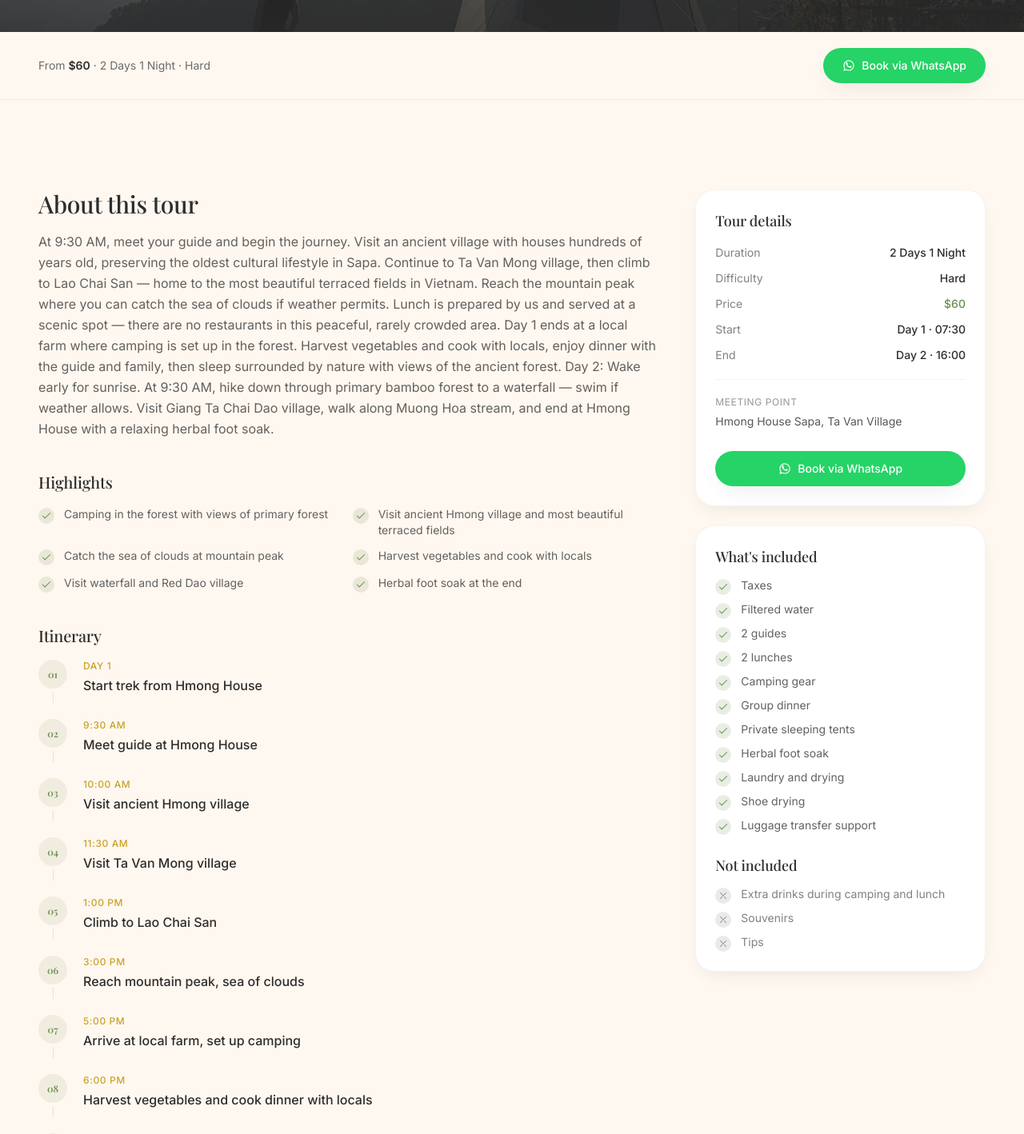
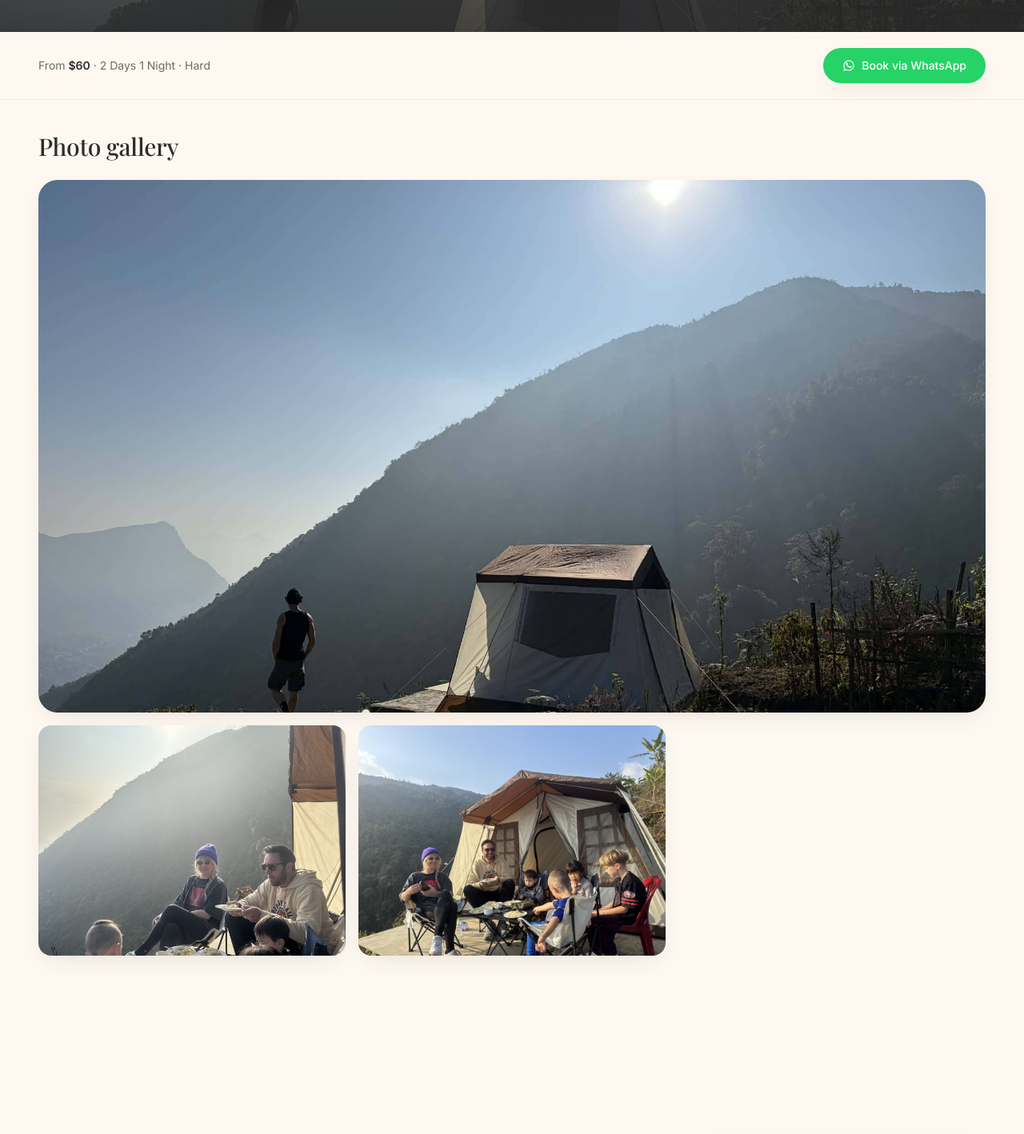
Before and after one commit to lerx11/hmong-house-sapa, a Next.js app: page /tours/2-day-camping-trek in a window 1280 px wide. Shown: the part 520-1938 px from the top of the page at 80% size. Built offline with nearby package versions, Linux system fonts and the light colour scheme.

Commit message:
Improve photo display on tour pages and cards

```diff
--- a/app/tours/[slug]/page.js
+++ b/app/tours/[slug]/page.js
@@ -5,6 +5,7 @@ import Header from "@/components/Header";
 import Footer from "@/components/Footer";
 import WhatsAppButton from "@/components/WhatsAppButton";
 import TourCard from "@/components/TourCard";
+import { TourPhotoGallery } from "@/components/Gallery";
 import {
   siteConfig,
   getTourBySlug,
@@ -122,6 +123,18 @@ export default function TourPage({ params }) {
           </a>
         </div>
       </div>
+
+      {/* Photo gallery — featured + responsive grid, right after title/price */}
+      {tour.images.length > 0 && (
+        <section className="section pt-10">
+          <div className="container-warm">
+            <h2 className="mb-6 font-display text-2xl text-ink md:text-3xl">
+              Photo gallery
+            </h2>
+            <TourPhotoGallery images={tour.images} tourName={tour.name} />
+          </div>
+        </section>
+      )}
 
       {/* Main content */}
       <section className="section">
@@ -252,33 +265,6 @@ export default function TourPage({ params }) {
         </div>
       </section>
 
-      {/* Photo gallery (grid) */}
-      {tour.images.length > 1 && (
-        <section className="section pt-0">
-          <div className="container-warm">
-            <h2 className="font-display text-2xl text-ink md:text-3xl">
-              Photo gallery
-            </h2>
-            <div className="mt-6 grid gap-4 sm:grid-cols-2">
-              {tour.images.map((img, i) => (
-                <div
-                  key={i}
-                  className="relative aspect-[4/3] overflow-hidden rounded-2xl shadow-soft"
-                >
-                  <Image
-                    src={img}
-                    alt={`${tour.name} — photo ${i + 1}`}
-                    fill
-                    sizes="(max-width: 768px) 100vw, 50vw"
-                    className="object-cover transition-transform duration-500 hover:scale-105"
-                  />
-                </div>
-              ))}
-            </div>
-          </div>
-        </section>
-      )}
-
       {/* Similar tours */}
       <section className="section pt-0">
         <div className="container-warm">
--- a/components/Gallery.jsx
+++ b/components/Gallery.jsx
@@ -7,24 +7,30 @@ import { siteConfig } from "@/data/siteConfig";
 import { CloseIcon, ArrowRightIcon, ArrowLeftIcon } from "./Icons";
 import { reveal } from "./About";
 
-export default function Gallery() {
-  const images = siteConfig.gallery;
-  const [active, setActive] = useState(null); // index of opened image, or null
+// Generic lightbox used by both the home Gallery and tour photo galleries.
+// Accepts `images` as [{ src, alt }] or plain string array (auto-generates alt).
+function useLightbox(images, tourName) {
+  const normalized = images.map((img) =>
+    typeof img === "string"
+      ? { src: img, alt: `${tourName || "Photo"}` }
+      : img
+  );
+  const [active, setActive] = useState(null);
 
   const close = useCallback(() => setActive(null), []);
   const next = useCallback(
-    () => setActive((i) => (i === null ? i : (i + 1) % images.length)),
-    [images.length]
+    () =>
+      setActive((i) => (i === null ? i : (i + 1) % normalized.length)),
+    [normalized.length]
   );
   const prev = useCallback(
     () =>
       setActive((i) =>
-        i === null ? i : (i - 1 + images.length) % images.length
+        i === null ? i : (i - 1 + normalized.length) % normalized.length
       ),
-    [images.length]
+    [normalized.length]
   );
 
-  // Keyboard navigation inside the lightbox.
   useEffect(() => {
     if (active === null) return;
     const onKey = (e) => {
@@ -40,7 +46,91 @@ export default function Gallery() {
     };
   }, [active, close, next, prev]);
 
-  const current = active === null ? null : images[active];
+  const current = active === null ? null : normalized[active];
+  return { active, setActive, close, next, prev, current, normalized };
+}
+
+// Reusable lightbox modal (kept DRY across gallery + tour page).
+function Lightbox({ current, active, close, next, prev }) {
+  return (
+    <AnimatePresence>
+      {current && (
+        <motion.div
+          initial={{ opacity: 0 }}
+          animate={{ opacity: 1 }}
+          exit={{ opacity: 0 }}
+          className="fixed inset-0 z-[60] flex items-center justify-center bg-ink/85 p-4 backdrop-blur-sm"
+          onClick={close}
+        >
+          <button
+            type="button"
+            onClick={close}
+            aria-label="Close lightbox"
+            className="absolute right-4 top-4 grid h-11 w-11 place-items-center rounded-full bg-cream/10 text-cream transition-colors hover:bg-cream/20"
+          >
+            <CloseIcon />
+          </button>
+          <button
+            type="button"
+            onClick={(e) => {
+              e.stopPropagation();
+              prev();
+            }}
+            aria-label="Previous image"
+            className="absolute left-2 grid h-11 w-11 place-items-center rounded-full bg-cream/10 text-cream transition-colors hover:bg-cream/20 sm:left-4"
+          >
+            <ArrowLeftIcon />
+          </button>
+          <AnimatePresence mode="wait">
+            <motion.div
+              key={active}
+              initial={{ opacity: 0, scale: 0.96 }}
+              animate={{ opacity: 1, scale: 1 }}
+              exit={{ opacity: 0, scale: 0.96 }}
+              transition={{ duration: 0.25 }}
+              className="relative max-h-[85vh] max-w-5xl"
+              onClick={(e) => e.stopPropagation()}
+            >
+              <Image
+                src={current.src}
+                alt={current.alt}
+                width={1200}
+                height={900}
+                className="max-h-[85vh] w-auto rounded-2xl object-contain"
+              />
+              <p className="mt-3 text-center text-sm text-cream/80">
+                {current.alt}
+              </p>
+            </motion.div>
+          </AnimatePresence>
+          <button
+            type="button"
+            onClick={(e) => {
+              e.stopPropagation();
+              next();
+            }}
+            aria-label="Next image"
+            className="absolute right-2 grid h-11 w-11 place-items-center rounded-full bg-cream/10 text-cream transition-colors hover:bg-cream/20 sm:right-4"
+          >
+            <ArrowRightIcon />
+          </button>
+        </motion.div>
+      )}
+    </AnimatePresence>
+  );
+}
+
+// -------- Home page masonry gallery --------
+export default function Gallery() {
+  const {
+    active,
+    setActive,
+    close,
+    next,
+    prev,
+    current,
+    normalized: images,
+  } = useLightbox(siteConfig.gallery);
 
   return (
     <section id="gallery" className="section">
@@ -98,77 +188,94 @@ export default function Gallery() {
         </motion.div>
       </div>
 
-      {/* Lightbox modal */}
-      <AnimatePresence>
-        {current && (
-          <motion.div
-            initial={{ opacity: 0 }}
-            animate={{ opacity: 1 }}
-            exit={{ opacity: 0 }}
-            className="fixed inset-0 z-[60] flex items-center justify-center bg-ink/85 p-4 backdrop-blur-sm"
-            onClick={close}
-          >
-            {/* Close button */}
-            <button
-              type="button"
-              onClick={close}
-              aria-label="Close lightbox"
-              className="absolute right-4 top-4 grid h-11 w-11 place-items-center rounded-full bg-cream/10 text-cream transition-colors hover:bg-cream/20"
-            >
-              <CloseIcon />
-            </button>
-
-            {/* Prev */}
-            <button
-              type="button"
-              onClick={(e) => {
-                e.stopPropagation();
-                prev();
-              }}
-              aria-label="Previous image"
-              className="absolute left-2 grid h-11 w-11 place-items-center rounded-full bg-cream/10 text-cream transition-colors hover:bg-cream/20 sm:left-4"
-            >
-              <ArrowLeftIcon />
-            </button>
-
-            <AnimatePresence mode="wait">
-              <motion.div
-                key={active}
-                initial={{ opacity: 0, scale: 0.96 }}
-                animate={{ opacity: 1, scale: 1 }}
-                exit={{ opacity: 0, scale: 0.96 }}
-                transition={{ duration: 0.25 }}
-                className="relative max-h-[85vh] max-w-5xl"
-                onClick={(e) => e.stopPropagation()}
-              >
-                <Image
-                  src={current.src}
-                  alt={current.alt}
-                  width={1200}
-                  height={900}
-                  className="max-h-[85vh] w-auto rounded-2xl object-contain"
-                />
-                <p className="mt-3 text-center text-sm text-cream/80">
-                  {current.alt}
-                </p>
-              </motion.div>
-            </AnimatePresence>
-
-            {/* Next */}
-            <button
-              type="button"
-              onClick={(e) => {
-                e.stopPropagation();
-                next();
-              }}
-              aria-label="Next image"
-              className="absolute right-2 grid h-11 w-11 place-items-center rounded-full bg-cream/10 text-cream transition-colors hover:bg-cream/20 sm:right-4"
-            >
-              <ArrowRightIcon />
-            </button>
-          </motion.div>
-        )}
-      </AnimatePresence>
+      <Lightbox
+        current={current}
+        active={active}
+        close={close}
+        next={next}
+        prev={prev}
+      />
     </section>
   );
 }
+
+// -------- Tour page photo gallery (featured + grid, with lightbox) --------
+// Exported separately so the server-component tour page can import it (it's a
+// Client Component via the "use client" directive at the top of this file).
+export function TourPhotoGallery({ images = [], tourName = "" }) {
+  const {
+    active,
+    setActive,
+    close,
+    next,
+    prev,
+    current,
+    normalized,
+  } = useLightbox(images, tourName);
+
+  if (!normalized.length) return null;
+
+  const featured = normalized[0];
+  const rest = normalized.slice(1);
+
+  return (
+    <>
+      <div className="w-full space-y-4">
+        {/* Featured image — first one, full width */}
+        {featured && (
+          <button
+            type="button"
+            onClick={() => setActive(0)}
+            aria-label={`Open image: ${featured.alt}`}
+            className="group relative block w-full overflow-hidden rounded-3xl shadow-soft aspect-[16/9] bg-ink/5"
+          >
+            <Image
+              src={featured.src}
+              alt={featured.alt}
+              fill
+              sizes="100vw"
+              className="object-cover transition-transform duration-700 ease-out group-hover:scale-105"
+            />
+            <span className="absolute inset-0 bg-gradient-to-t from-ink/30 to-transparent opacity-0 transition-opacity duration-300 group-hover:opacity-100" />
+          </button>
+        )}
+
+        {/* Thumbnails: 2 cols on mobile, 3 cols on desktop */}
+        {rest.length > 0 && (
+          <div className="grid grid-cols-2 gap-4 md:grid-cols-3">
+            {rest.map((img, idx) => {
+              // The real index in the full normalized array is idx + 1
+              const realIndex = idx + 1;
+              return (
+                <button
+                  key={idx}
+                  type="button"
+                  onClick={() => setActive(realIndex)}
+                  aria-label={`Open image: ${img.alt}`}
+                  className="group relative block w-full overflow-hidden rounded-2xl shadow-soft aspect-[4/3] bg-ink/5"
+                >
+                  <Image
+                    src={img.src}
+                    alt={img.alt}
+                    fill
+                    sizes="(max-width: 768px) 50vw, 33vw"
+                    className="object-cover transition-transform duration-500 group-hover:scale-105"
+                  />
+                  <span className="absolute inset-0 bg-gradient-to-t from-ink/40 to-transparent opacity-0 transition-opacity duration-300 group-hover:opacity-100" />
+                </button>
+              );
+            })}
+          </div>
+        )}
+      </div>
+
+      <Lightbox
+        current={current}
+        active={active}
+        close={close}
+        next={next}
+        prev={prev}
+      />
+    </>
+  );
+}
--- a/components/TourCard.jsx
+++ b/components/TourCard.jsx
@@ -17,15 +17,15 @@ export default function TourCard({ tour, index = 0 }) {
       className="card-warm group flex flex-col overflow-hidden transition-all duration-300 hover:-translate-y-1.5 hover:shadow-lift"
       style={{ animationDelay: `${index * 80}ms` }}
     >
-      {/* Photo (4:3) with badges */}
-      <div className="relative aspect-[4/3] overflow-hidden">
+      {/* Photo (4:3) with badges — full card width, subtle zoom on hover */}
+      <div className="relative w-full aspect-[4/3] overflow-hidden rounded-t-3xl">
         {cover && (
           <Image
             src={cover}
             alt={tour.name}
             fill
             sizes="(max-width: 768px) 100vw, (max-width: 1200px) 50vw, 33vw"
-            className="object-cover transition-transform duration-500 group-hover:scale-105"
+            className="object-cover transition-transform duration-700 ease-out group-hover:scale-110"
           />
         )}
         {/* Dark gradient for badge legibility */}
```
